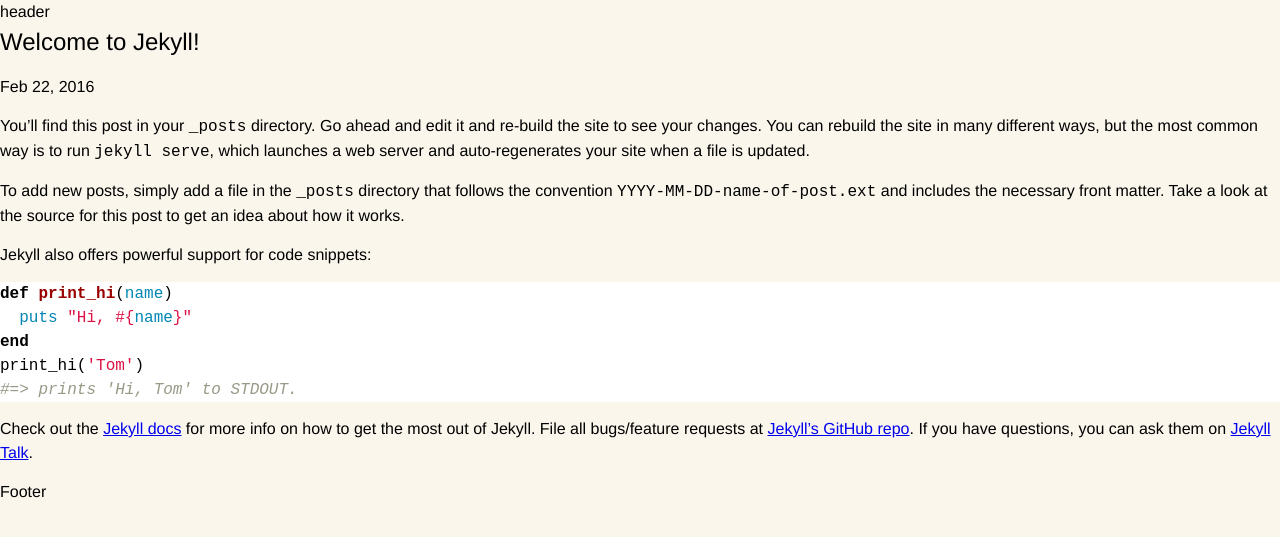
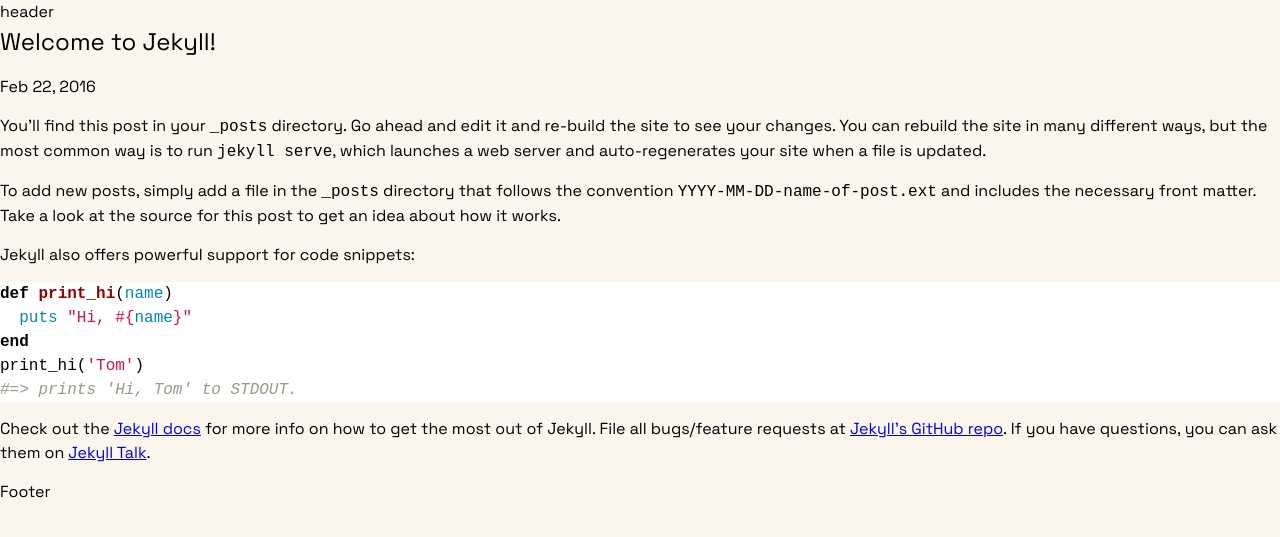
Before and after one commit to naher94/scaffoldcss, a Jekyll site: the page built from _posts/2016-02-22-welcome-to-jekyll.markdown, in a window 1280 px wide. Shown: the top 537 px of the page. Built offline with Jekyll 4.4.1, drawn with Linux system fonts in a browser that asks for light colours.

Commit message:
Update main.scss

```diff
--- a/css/main.scss
+++ b/css/main.scss
@@ -76,4 +76,5 @@
 
 body{
     background-color: var(--creme);
+    @include space-grotesk();
 }
```
